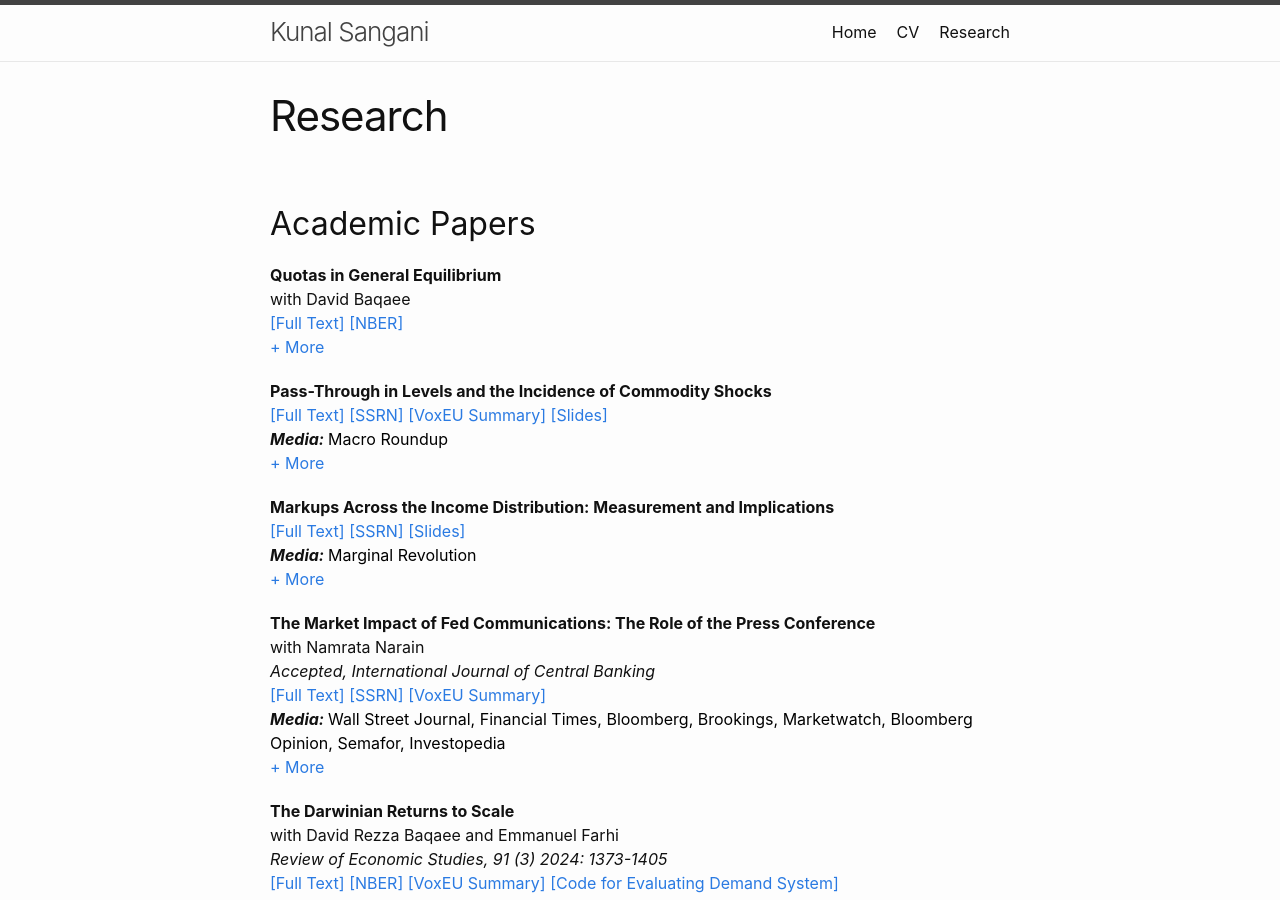
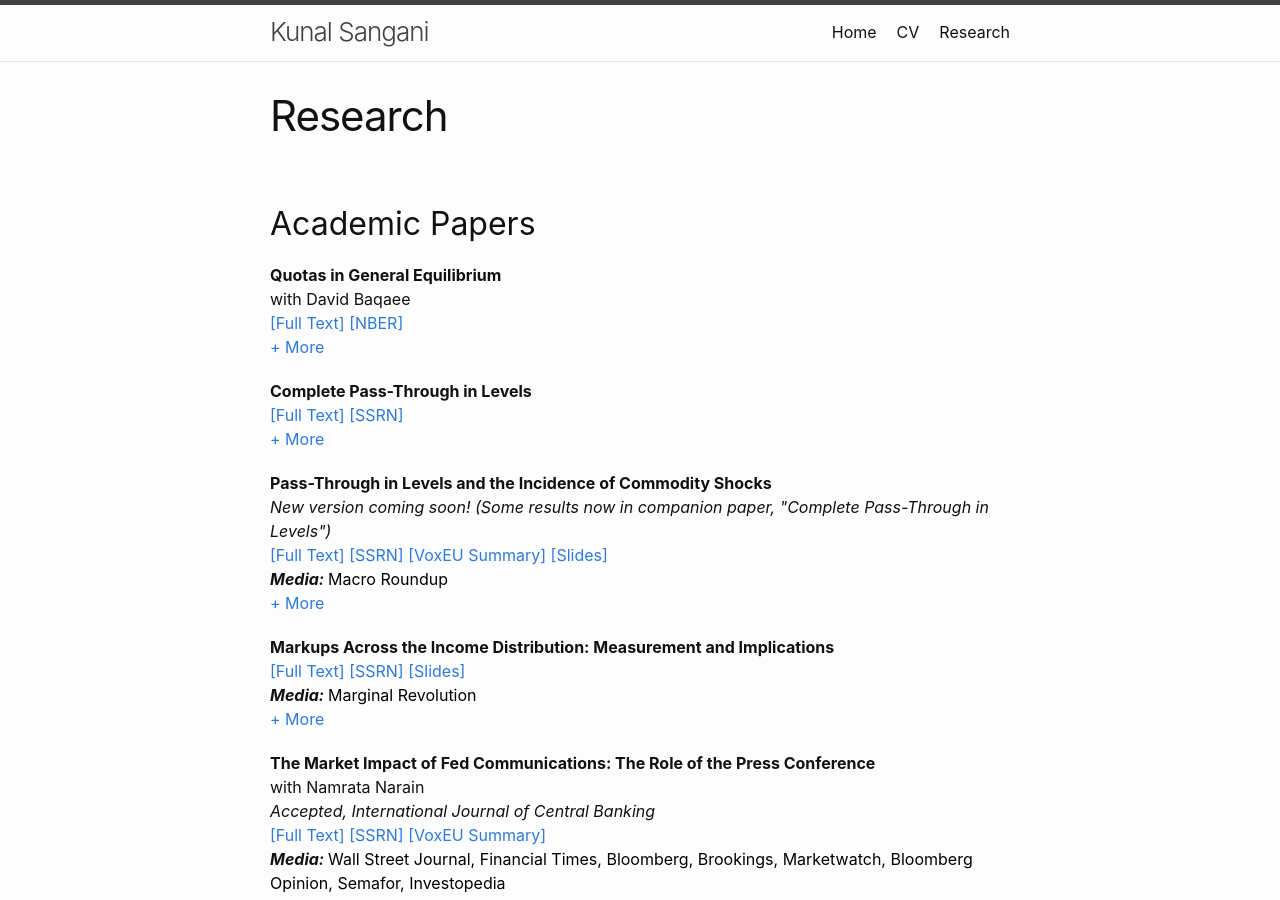
Before and after one commit to kunalsangani/kunalsangani.github.io, a Jekyll site: the page built from research.markdown, in a window 1280 px wide and 900 px high. Built offline with Jekyll 4.4.1, drawn with Linux system fonts in a browser that asks for light colours; nearby versions of some CDN libraries; part of the change alters nothing that is shown.

Commit message:
Added complete pass-through

```diff
--- a/_data/research.yml
+++ b/_data/research.yml
@@ -29,11 +29,36 @@
         the effects of policy reforms across these settings.
 
     - passthrough:
-      title: Pass-Through in Levels and the Incidence of Commodity Shocks
+      title: Complete Pass-Through in Levels
       links:
         - paper:
           name: Full Text
           href: https://kunalsangani.com/files/complete_passthrough_live.pdf
+        - ssrn:
+          name: SSRN
+          href: https://papers.ssrn.com/sol3/papers.cfm?abstract_id=5282624
+      abstract: >-
+        Empirical studies find that the pass-through of input cost changes to prices is incomplete:
+        a 10 percent increase in costs causes downstream prices to rise less than 10 percent, even at long horizons.
+        Using microdata from gas stations, food products, and manufacturing industries, we find that incomplete pass-through in percentages often disguises
+        complete pass-through in levels: a $1/unit increase in input costs leads to $1/unit higher downstream prices.
+        Pass-through appears incomplete in percentages due to a gap between prices and costs.
+        Complete pass-through in levels contrasts with workhorse macroeconomic models that feature homothetic demand systems.
+        We identify an alternative class of demand systems that yields pass-through in levels and highlight four implications.
+        First, measuring pass-through in percentages can lead to spurious evidence of asymmetry and size-dependence.
+        Second, pass-through in levels can explain dynamics of industry gross margins, operating profits, and entry in the data
+        that are at odds with workhorse  models.
+        Third, demand systems that generate pass-through in levels can explain different pass-through rates for labor costs relative to other inputs.
+        Finally, incorporating pass-through in levels into an input-output model of the U.S. economy can reconcile the low
+        volatility of consumer price inflation with microeconomic estimates of markups.
+
+    - passthrough:
+      title: Pass-Through in Levels and the Incidence of Commodity Shocks
+      status: New version coming soon! (Some results now in companion paper, "Complete Pass-Through in Levels")
+      links:
+        - paper:
+          name: Full Text
+          href: https://kunalsangani.com/files/unequal_incidence_live.pdf
         - ssrn:
           name: SSRN
           href: https://papers.ssrn.com/sol3/papers.cfm?abstract_id=4574233
@@ -48,20 +73,16 @@
           name: Macro Roundup
           href: https://www.edwardconard.com/macro-roundup/as-prices-rise-lower-income-households-are-disproportionately-impacted-as-they-generally-buy-products-with-lower-prices-and-margins-which-are-more-sensitive-to-inflationary-episodes-ksangani8/
       abstract: >-
-        Empirical studies find that the pass-through of commodity price movements to
-        downstream prices is incomplete: a 10 percent increase in upstream costs causes
-        downstream prices to rise less than 10 percent, even at long horizons. Using microdata
-        from gasoline and food products, we find that incomplete pass-through in percentages
-        often disguises complete pass-through in levels: a $1/unit increase in commodity costs
-        leads to $1/unit higher downstream prices. Pass-through appears incomplete in percentages
-        due to a gap between prices and costs. This pass-through behavior, as well
-        as other evidence on firm gross margins, operating margins, and entry rates, contrasts
-        with workhorse models that feature fixed, multiplicative markups. An implication
-        of complete pass-through in levels is that rising commodity costs lead to higher inflation
-        rates for low-margin products in a category, though absolute price changes
-        are similar across products. This generates cyclical inflation inequality. From 2020–2023,
-        we estimate that this pass-through behavior is responsible for two-thirds of the
-        gap in food-at-home inflation rates experienced by low- and high-income households.
+        We document a new, within-category source of fluctuations in inflation inequality.
+        When the cost of upstream inputs rise, products within a category tend to have similar absolute price increases.
+        However, identical absolute price increases appear as higher inflation rates for low-price products,
+        resulting in excess inflation at the low end ("cheapflation"). Since low-income households tend to consume products with lower prices,
+        inflation rates faced by low-income households are disproportionately sensitive to upstream costs.
+        Using data on food-at-home purchases, we show that this mechanism generates cycles in food-at-home inflation
+        inequality and excessive volatility in inflation rates for low-income households relative to high-income households.
+        This channel parsimoniously accounts for the surge in cheapflation and inflation inequality from 2020--2023.
+        We provide evidence that this mechanism applies to other consumption categories beyond food-at-home, suggesting
+        substantial cyclical fluctuations in inflation inequality that are not captured in existing statistics.
 
     - income_markups:
       title: >-
```
Also changed, not shown: 3 other files.
